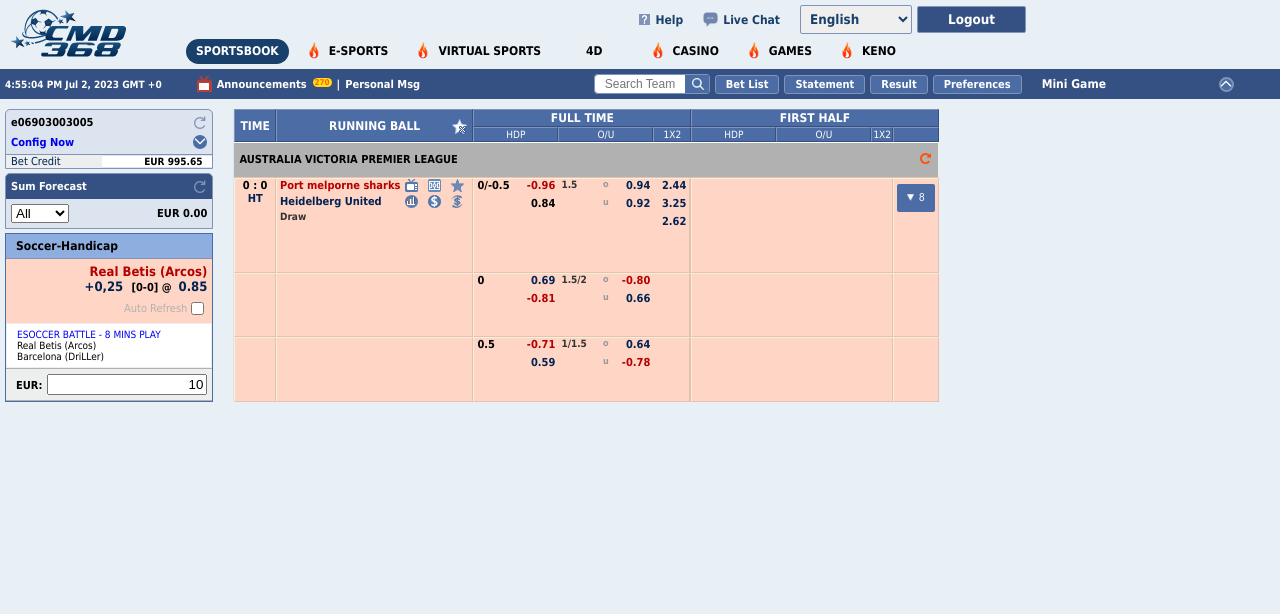
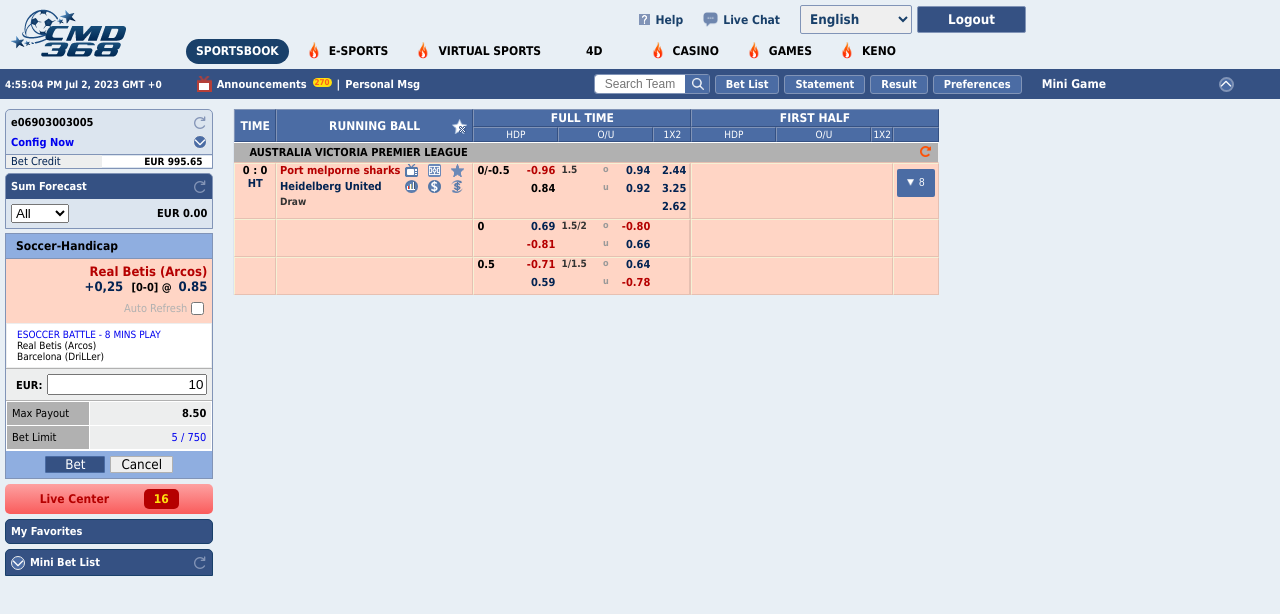
Before and after one commit to Anastasia2403/test_js-dynamics, a React (Create React App) app: page /#/sportsbook in a window 1280 px wide. Shown: the top 614 px of the page. Built offline with nearby package versions, Linux system fonts and the light colour scheme.

Commit message:
finished all blocks of sidebar

```diff
--- a/src/components/sideBar/index.tsx
+++ b/src/components/sideBar/index.tsx
@@ -1,10 +1,15 @@
 import classNames from "classnames";
-import { Link } from "react-router-dom";
+import { Link, NavLink } from "react-router-dom";
 import style from "./sideBar.module.css";
 import redo from "../../icons/redo.png";
 import arrow from "../../icons/arrowhead-up.png";
+import { useState } from "react";
 
 export const SideBar: React.FC = () => {
+  const [inputValue, setInputValue] = useState(10);
+  const [isPendingOpen, setIsPendingOpen] = useState(true);
+  const [isLastOpen, setIsLastOpen] = useState(false);
+  const [isBetListOpen, setIsBetListOpen] = useState(false);
   return (
     <div className={style.sideBar}>
       <div className={style.sideBarBlock}>
@@ -18,7 +23,7 @@
           <Link to="https://www.cmd328.com/member/lists/password.aspx?type=3" className={style.blueText} target="_blank">
             Config Now
           </Link>
-          <button className={classNames(style.configButton)}>
+          <button className={classNames(style.openMore)}>
             <img src={arrow} alt="arrow" />
           </button>
         </div>
@@ -73,9 +78,66 @@
         <div className={style.coeficientInfoInput}>
           <label>
             EUR:
-            <input type="text" value={10} className={style.inputBlock} />
+            <input type="text" value={inputValue} className={style.inputBlock} onChange={(e) => setInputValue(Number(e.target.value))} />
           </label>
         </div>
+        <div className={classNames(style.coeficientInfoValue, style.coeficientInfoValuePayout)}>
+          <p className={style.coeficientInfoValueTitle}>Max Payout</p>
+          <p className={style.coeficientInfoValueContent}>8.50</p>
+        </div>
+        <div className={style.coeficientInfoValue}>
+          <p className={style.coeficientInfoValueTitle}>Bet Limit</p>
+          <p className={classNames(style.coeficientInfoValueContent, style.contentBlue)}>5 / 750</p>
+        </div>
+        <div className={style.coeficientInfoButton}>
+          <button className={classNames(style.infoButton, style.buttonBet)}>Bet</button>
+          <button className={classNames(style.infoButton, style.buttonCancel)}>Cancel</button>
+        </div>
+      </div>
+
+      <NavLink to="#" className={style.liveCenter}>
+        <p className={style.liveCenterTitle}>Live Center</p>
+        <div className={style.liveCenterCounter}>16</div>
+      </NavLink>
+
+      <NavLink to="#" className={style.favorites}>
+        <p className={style.favoritesTitle}>My Favorites</p>
+      </NavLink>
+
+      <button className={style.betList} onClick={() => setIsBetListOpen(!isBetListOpen)}>
+        <div className={style.betListContainer}>
+          <button className={style.openMore}>
+            <img src={arrow} alt="arrow" />
+          </button>
+          <p className={style.betListTitle}>Mini Bet List</p>
+        </div>
+        <button className={classNames(style.refreshButton, style.refreshButtonForecast)}>
+          <img src={redo} alt="arrow" />
+        </button>
+      </button>
+
+      <div className={classNames(style.betListContent, isBetListOpen && style.betListOpen)}>
+        <div className={style.betListContentMain}>
+          <button
+            className={classNames(style.betListContentItem, isPendingOpen && style.active)}
+            onClick={() => {
+              setIsPendingOpen(true);
+              setIsLastOpen(false);
+            }}
+          >
+            Pending Bets
+          </button>
+          <button
+            className={classNames(style.betListContentItem, isLastOpen && style.active)}
+            onClick={() => {
+              setIsPendingOpen(false);
+              setIsLastOpen(true);
+            }}
+          >
+            Last Bets
+          </button>
+        </div>
+        <p className={style.betListContentBottom}>No information is available</p>
       </div>
     </div>
   );
--- a/src/components/sideBar/sideBar.module.css
+++ b/src/components/sideBar/sideBar.module.css
@@ -34,14 +34,15 @@
   border-top: 1px solid var(--blue-200);
 }
 
-.configButton {
+.openMore {
   display: flex;
   justify-content: center;
+  align-items: center;
   background-color: var(--blue-300);
   height: 14px;
   width: 14px;
   padding: 0;
-  border: none;
+  border: 1px solid var(--primary-gray);
   border-radius: 10px;
   transform: rotate(180deg);
   cursor: pointer;
@@ -93,7 +94,7 @@
 }
 
 .blueHeaderTitle:hover {
-  color: var(--orange-color);
+  color: var(--primary-yellow);
 }
 
 .sumTitle {
@@ -103,7 +104,8 @@
 
 .coeficientInfo {
   background-color: var(--blue-100);
-  border: solid 1px var(--blue-300);
+  border: solid 1px var(--blue-200);
+  margin-bottom: 5px;
 }
 
 .coeficientInfoTitle {
@@ -165,3 +167,183 @@
   margin-left: 5px;
   text-align: right;
 }
+
+.coeficientInfoValue {
+  display: flex;
+  border: 1px solid var(--primary-white);
+}
+
+.coeficientInfoValuePayout {
+  border-bottom: none;
+}
+
+.coeficientInfoValueTitle {
+  display: flex;
+  flex: 1;
+  background-color: var(--secondary-gray);
+  padding: 5px 0 5px 5px;
+  font-weight: normal;
+  border-right: 1px solid var(--primary-white);
+}
+
+.coeficientInfoValueContent {
+  display: flex;
+  flex: 1.5;
+  background-color: var(--primary-gray);
+  justify-content: flex-end;
+  padding: 5px 5px 5px 0;
+}
+
+.contentBlue {
+  color: var(--bright-blue);
+  font-weight: 100;
+}
+
+.coeficientInfoButton {
+  display: flex;
+  justify-content: center;
+  align-items: center;
+  padding: 5px 0;
+  border-top: 1px solid var(--primary-white);
+}
+
+.infoButton {
+  min-width: 60px;
+  padding: 0 10px;
+  font-family: Tahoma, sans-serif;
+  border: none;
+  border: 1px solid transparent;
+  cursor: pointer;
+}
+
+.infoButton:hover {
+  background-color: var(--orange-color);
+  border: 1px solid var(--red-color);
+}
+
+.buttonBet {
+  background-color: var(--blue-400);
+  color: var(--primary-white);
+  margin-right: 5px;
+  border-color: var(--blue-300);
+  border-radius: 1px;
+}
+
+.buttonCancel {
+  border-color: var(--secondary-gray);
+  border-radius: 1px;
+}
+
+.liveCenter {
+  display: flex;
+  justify-content: space-evenly;
+  align-items: center;
+  background: linear-gradient(to bottom, #fda1a1, #fa5c5c);
+  padding: 5px 0;
+  border-radius: 5px;
+  text-decoration: none;
+  text-align: right;
+  margin-bottom: 5px;
+}
+
+.liveCenterTitle {
+  color: var(--red-color);
+  font-size: 12px;
+}
+
+.liveCenterCounter {
+  padding: 3px 10px;
+  background-color: var(--red-color);
+  border-radius: 5px;
+  color: var(--secondary-yellow);
+  font-size: 12px;
+}
+
+.favorites {
+  display: flex;
+  padding: 5px 0 5px 5px;
+  background-color: var(--blue-400);
+  border: 1px solid var(--blue-500);
+  border-radius: 5px;
+  text-decoration: none;
+  color: var(--primary-white);
+  margin-bottom: 5px;
+}
+
+.favorites:hover {
+  color: var(--primary-yellow);
+}
+
+.betList {
+  width: 100%;
+  display: flex;
+  justify-content: space-between;
+  align-items: center;
+  background-color: var(--blue-400);
+  border: 1px solid var(--blue-500);
+  border-radius: 5px 5px 0px 0px;
+  padding: 5px;
+  color: var(--primary-white);
+  cursor: pointer;
+}
+
+.betList:hover {
+  color: var(--primary-yellow);
+}
+
+.betListContainer {
+  display: flex;
+  align-items: center;
+}
+
+.betListTitle {
+  padding-left: 5px;
+  font-family: Tahoma, sans-serif;
+  font-size: 11px;
+  font-weight: bold;
+}
+
+.betListContent {
+  display: none;
+}
+
+.betListContentMain {
+  display: flex;
+  background-color: var(--blue-400);
+  padding: 0 5px;
+}
+
+.betListOpen {
+  display: flex;
+  flex-direction: column;
+}
+
+.betListContentItem {
+  background-color: var(--blue-400);
+  flex: 1;
+  text-align: center;
+  padding: 5px 0;
+  border: none;
+  cursor: pointer;
+  font-family: Tahoma, sans-serif;
+  font-size: 11px;
+  font-weight: 700;
+  color: var(--primary-white);
+}
+
+.active {
+  background-color: var(--secondary-white);
+  color: var(--red-color);
+  border: 1px solid var(--blue-100);
+  border-bottom: none;
+  border-radius: 5px 5px 0 0;
+}
+
+.betListContentBottom {
+  background-color: var(--primary-white);
+  border: 1px solid var(--blue-200);
+  border-top: none;
+  padding: 5px;
+  font-weight: 100;
+  text-align: center;
+}
--- a/src/components/sportsbookTable/sportsbookTable.module.css
+++ b/src/components/sportsbookTable/sportsbookTable.module.css
@@ -1,9 +1,11 @@
 .container {
   display: flex;
   margin: 10px 0;
+  align-items: flex-start;
 }
 
 .table {
+  flex-grow: 0;
   border-spacing: 0;
   border-left: 1px solid var(--secondary-white);
   font-weight: bold;
@@ -55,7 +57,7 @@
   border-top: 1px solid var(--primary-white);
   text-transform: uppercase;
   color: var(--black-color);
-  padding-left: 5px;
+  padding-left: 15px;
 }
 
 .bodyCellHeader:last-child {
```
